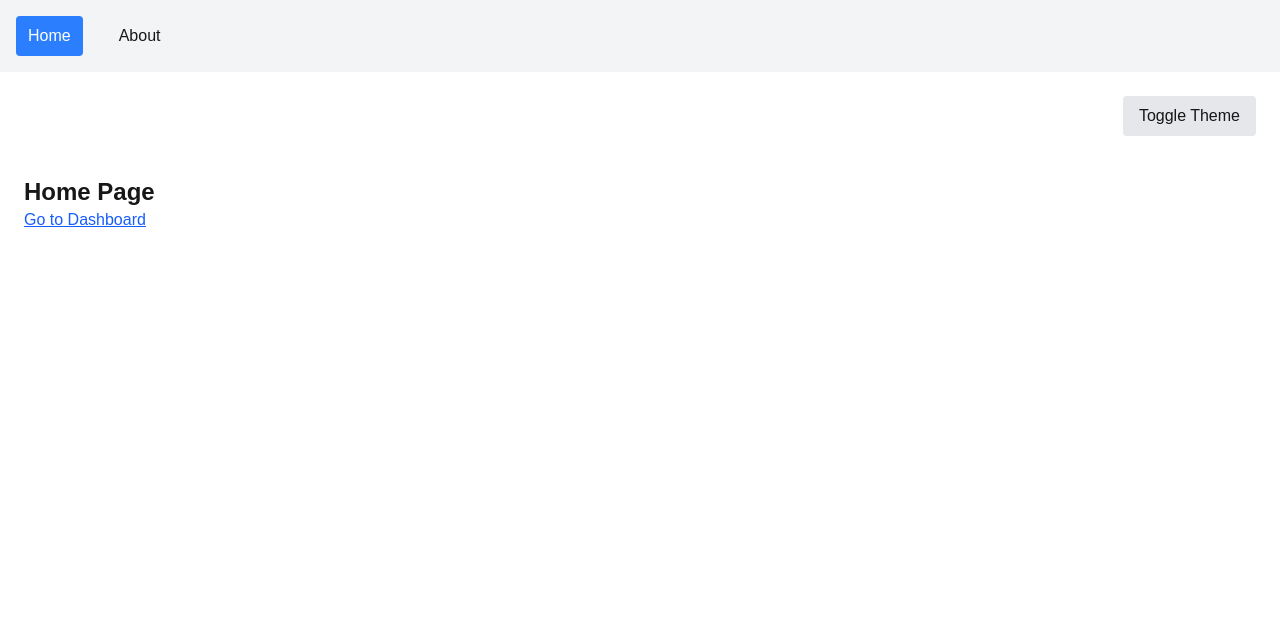
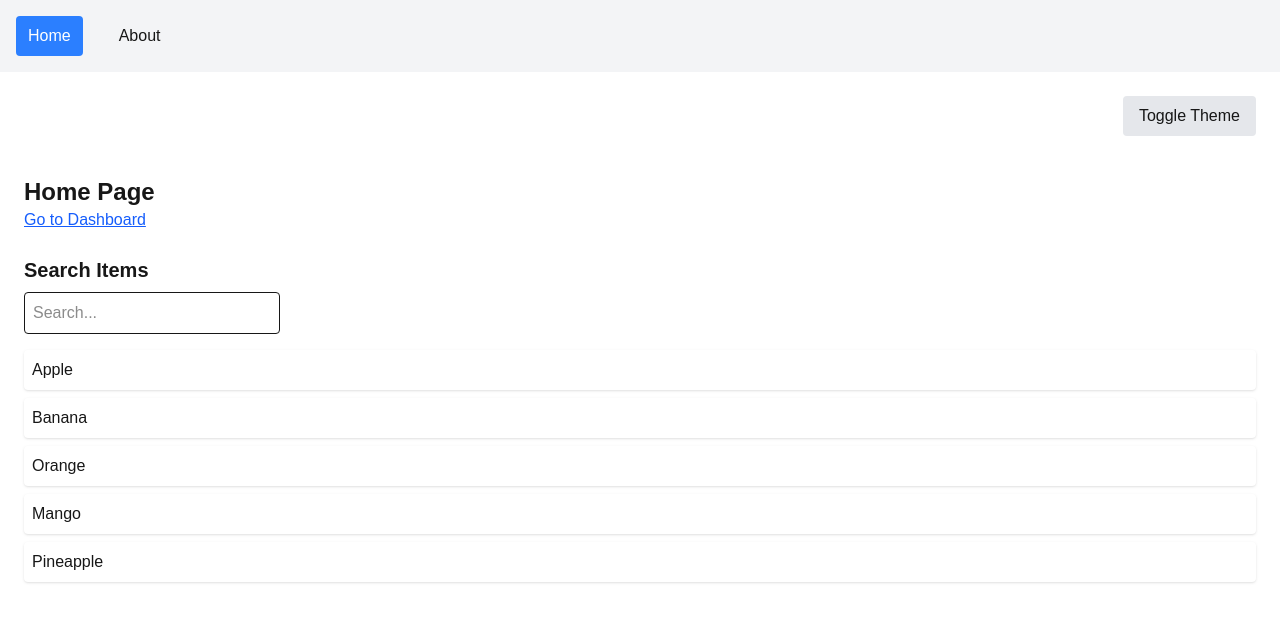
Before and after one commit to chandrupondy/my-next-app-hemachandhiran, a Next.js app: page / in a window 1280 px wide. Shown: the top 622 px of the page. Built offline with nearby package versions, Linux system fonts and the light colour scheme.

Commit message:
Add Search Filter

```diff
--- a/app/page.tsx
+++ b/app/page.tsx
@@ -1,21 +1,66 @@
+"use client";
+
+import { useState } from "react";
 import Link from "next/link";
 import ThemeToggle from "@/components/theme-toggle";
 
 export default function Home() {
+  const [search, setSearch] = useState("");
+
+  const items = [
+    { id: 1, name: "Apple" },
+    { id: 2, name: "Banana" },
+    { id: 3, name: "Orange" },
+    { id: 4, name: "Mango" },
+    { id: 5, name: "Pineapple" },
+  ];
+
+  // Filter items based on search input
+  const filteredItems = items.filter((item) =>
+    item.name.toLowerCase().includes(search.toLowerCase())
+  );
+
   return (
     <div className="min-h-screen bg-background text-foreground p-6">
 
+      {/* Theme Toggle */}
       <div className="flex justify-end">
         <ThemeToggle />
       </div>
 
       <div className="mt-10">
         <h1 className="text-2xl font-bold">Home Page</h1>
+
         <Link href="/dashboard" className="text-blue-600 underline">
           Go to Dashboard
         </Link>
+
+        {/* Search Section */}
+        <div className="mt-6">
+          <h2 className="text-xl font-semibold mb-2">Search Items</h2>
+
+          <input
+            type="text"
+            placeholder="Search..."
+            value={search}
+            onChange={(e) => setSearch(e.target.value)}
+            className="border p-2 rounded w-64 mb-4"
+          />
+
+          {/* Filtered List */}
+          <ul className="space-y-2">
+            {filteredItems.length > 0 ? (
+              filteredItems.map((item) => (
+                <li key={item.id} className="shadow p-2 rounded">
+                  {item.name}
+                </li>
+              ))
+            ) : (
+              <p>No items found</p>
+            )}
+          </ul>
+        </div>
       </div>
-
     </div>
   );
 }
```
